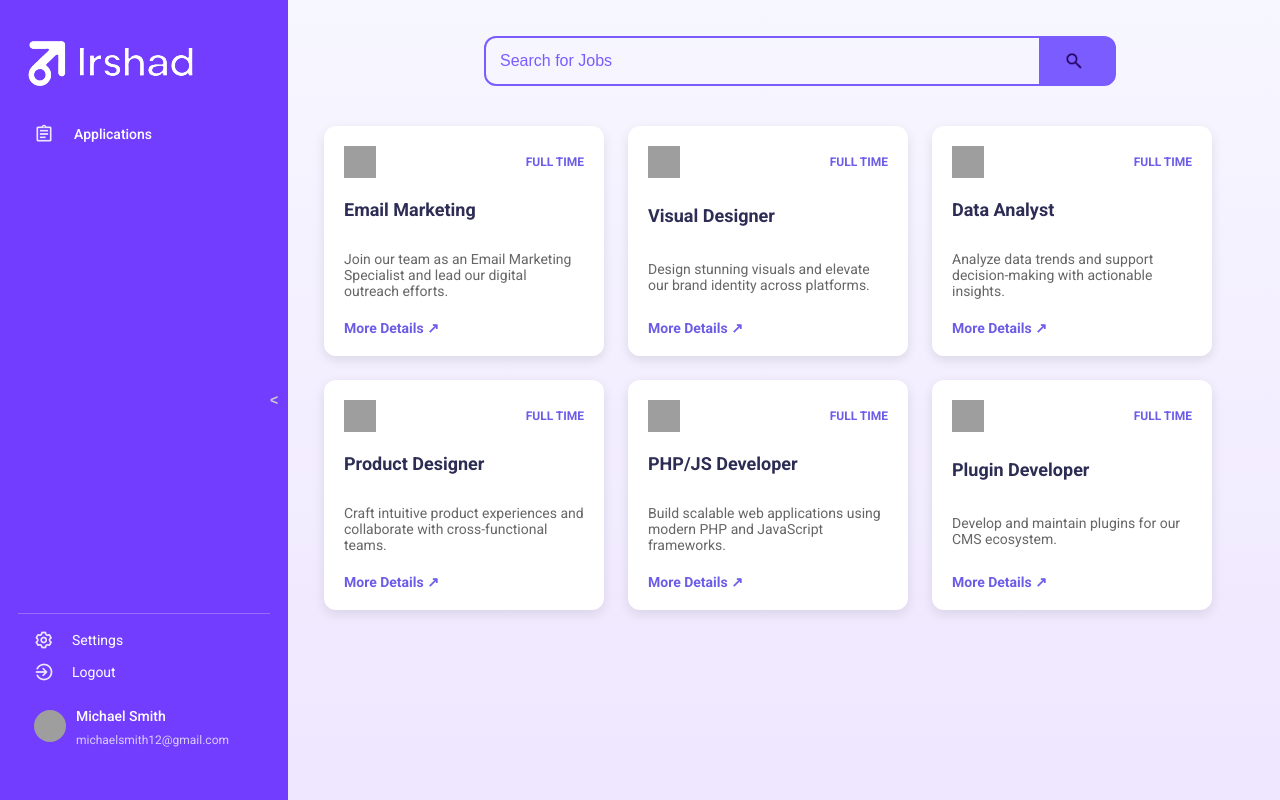
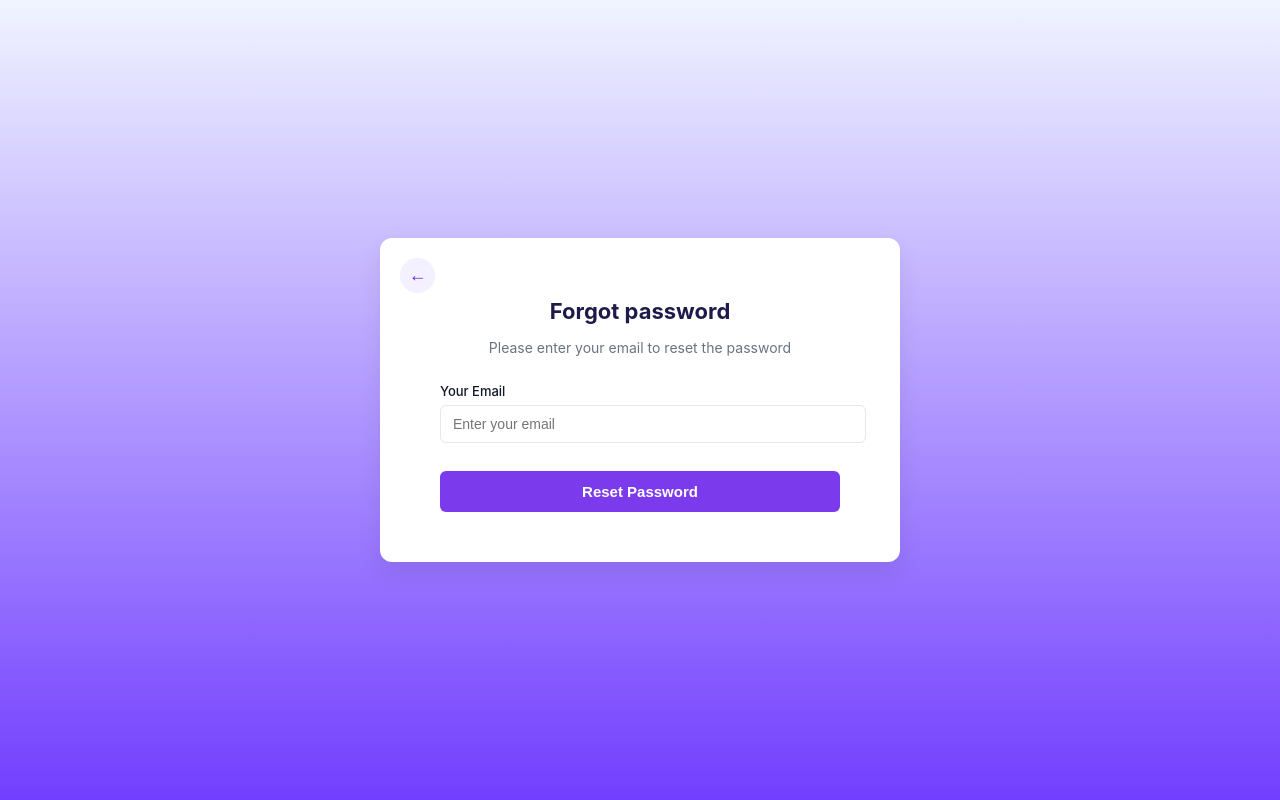
Before and after one commit to MoullaWissam/irshad-project, a React (Create React App) app: page / in a window 1280 px wide. Built offline with nearby package versions, Linux system fonts and the light colour scheme; grey boxes are pictures that could not be loaded.

Commit message:
Set new password page was built

```diff
--- a/src/App.js
+++ b/src/App.js
@@ -1,26 +1,20 @@
 import React from "react";
-import Sidebar from "./Components/SideBar/Sidebar.js";
-import Addjob from "./Company/Company 1/AddJobPage.js";
-import ApplicantsGrid from "./Company/Company 2/ApplicantsGrid.js";
-import UploadResume from "./Job seeker/Main/UploadResume.js";
-import Home from "./Job seeker/Job seeker 2/MatchesPage.js";
-import Jobs from "./Job seeker/Job seeker 3/Jobs.js";
+import { BrowserRouter as Router, Routes, Route } from "react-router-dom";
+import ForgotPassword from "./Components/Set new password/ForgotPassword";
+import CheckEmail from "./Components/Set new password/CheckEmail";
+import SetNewPassword from "./Components/Set new password/SetNewPassword";
+import Success from "./Components/Set new password/Success";
 
 function App() {
   return (
-    <div style={{ display: "flex", minHeight: "100vh" }}>
-      <Sidebar />
-      <main
-        style={{
-          flex: 1,
-          padding: 36,
-          background: "linear-gradient(#f7f7ff, #efe6ff)",
-        }}
-      >
-        {/* هنا تضع باقي المحتوى (العنوان + بطاقات) */}
-        <Jobs />
-      </main>
-    </div>
+    <Router>
+      <Routes>
+        <Route path="/" element={<ForgotPassword />} />
+        <Route path="/check-email" element={<CheckEmail />} />
+        <Route path="/set-password" element={<SetNewPassword />} />
+        <Route path="/success" element={<Success />} />
+      </Routes>
+    </Router>
   );
 }
 
--- /dev/null
+++ b/src/Components/Set new password/AuthCard.css
@@ -0,0 +1,118 @@
+/* ===== خلفية الصفحة ===== */
+.auth-container {
+  height: 100vh;
+  display: flex;
+  justify-content: center;
+  align-items: center;
+  font-family: "Inter", sans-serif;
+}
+
+/* ===== الكارد الأساسي ===== */
+.auth-card {
+  background: #fff;
+  border-radius: 12px;
+  box-shadow: 0 10px 25px rgba(0, 0, 0, 0.08);
+  padding: 50px 60px;
+  width: 400px;
+  text-align: center;
+  position: relative;
+}
+
+/* ===== زر الرجوع ===== */
+.back-btn {
+  position: absolute;
+  left: 20px;
+  top: 20px;
+  background: #f3f0ff;
+  border: none;
+  border-radius: 50%;
+  width: 35px;
+  height: 35px;
+  font-size: 18px;
+  cursor: pointer;
+  color: #6d28d9;
+  transition: background 0.3s;
+}
+
+.back-btn:hover {
+  background: #ede9fe;
+}
+
+/* ===== العناوين ===== */
+.auth-card h2 {
+  font-size: 22px;
+  font-weight: 700;
+  color: #1e1b4b;
+  margin-bottom: 8px;
+  margin-top: 10px;
+}
+
+.subtitle {
+  font-size: 14px;
+  color: #6b7280;
+  margin-bottom: 25px;
+  line-height: 1.4;
+}
+
+/* ===== حقول الإدخال ===== */
+.input-group {
+  text-align: left;
+  margin-bottom: 18px;
+}
+
+.input-group label {
+  display: block;
+  font-size: 13px;
+  font-weight: 500;
+  color: #111827;
+  margin-bottom: 6px;
+}
+
+.input-group input {
+  width: 100%;
+  padding: 10px 12px;
+  border: 1px solid #e5e7eb;
+  border-radius: 6px;
+  font-size: 14px;
+  outline: none;
+  transition: border-color 0.2s;
+}
+
+.input-group input:focus {
+  border-color: #7c3aed;
+}
+
+/* ===== زر الإرسال ===== */
+.submit-btn {
+  background-color: #7c3aed;
+  color: #fff;
+  border: none;
+  border-radius: 6px;
+  padding: 12px;
+  width: 100%;
+  font-weight: 600;
+  font-size: 15px;
+  cursor: pointer;
+  transition: background 0.3s;
+  margin-top: 10px;
+}
+
+.submit-btn:hover {
+  background-color: #6d28d9;
+}
+
+/* ===== أنيميشن الانتقال ===== */
+@keyframes fadeSlideIn {
+  0% {
+    opacity: 0;
+    transform: translateY(25px);
+  }
+  100% {
+    opacity: 1;
+    transform: translateY(0);
+  }
+}
+
+.fade-slide-in {
+  animation: fadeSlideIn 0.6s ease forwards;
+}
--- /dev/null
+++ b/src/Components/Set new password/AuthCard.js
@@ -0,0 +1,81 @@
+/**
+ * AuthCard Component
+ * مكون عام لعرض واجهات التوثيق مثل نسيان كلمة المرور وتحديثها
+ * يحتوي على عنوان، نص فرعي، حقول إدخال، زر تنفيذ، وسهم رجوع اختياري
+ */
+
+import React, { useEffect, useState } from "react";
+import { useNavigate } from "react-router-dom";
+import "./AuthCard.css";
+
+function AuthCard({
+  title,
+  subtitle,
+  fields,
+  buttonText,
+  onSubmit,
+  showBackButton = true,
+  customBackPath = null,
+  children,
+}) {
+  const navigate = useNavigate();
+  const [animate, setAnimate] = useState(false);
+
+  // تفعيل التحريك عند تحميل المكون
+  useEffect(() => {
+    setAnimate(true);
+  }, []);
+
+  // التعامل مع زر الرجوع
+  const handleBack = () => {
+    if (customBackPath) {
+      navigate(customBackPath); // الرجوع لمسار مخصص
+    } else {
+      navigate(-1); // الرجوع للصفحة السابقة
+    }
+  };
+
+  return (
+    <div className="auth-container">
+      {/* البطاقة الأساسية مع تأثير الدخول */}
+      <div className={`auth-card ${animate ? "fade-slide-in" : ""}`}>
+        {/* زر الرجوع إذا مطلوب */}
+        {showBackButton && (
+          <button className="back-btn" onClick={handleBack}>
+            ←
+          </button>
+        )}
+
+        {/* عنوان الواجهة */}
+        <h2>{title}</h2>
+
+        {/* النص الفرعي إذا موجود */}
+        {subtitle && <p className="subtitle">{subtitle}</p>}
+
+        {/* نموذج الإدخال */}
+        <form onSubmit={onSubmit}>
+          {fields &&
+            fields.map((field, index) => (
+              <div className="input-group" key={index}>
+                <label>{field.label}</label>
+                <input
+                  type={field.type}
+                  placeholder={field.placeholder}
+                  required
+                />
+              </div>
+            ))}
+
+          {/* محتوى إضافي مثل حقول OTP */}
+          {children}
+
+          <button type="submit" className="submit-btn">
+            {buttonText}
+          </button>
+        </form>
+      </div>
+    </div>
+  );
+}
+
+export default AuthCard;
--- /dev/null
+++ b/src/Components/Set new password/CheckEmail.css
@@ -0,0 +1,36 @@
+/* حقول إدخال الرمز */
+.otp-inputs {
+  display: flex;
+  justify-content: space-between;
+  gap: 12px;
+  margin-bottom: 24px;
+  margin-top: 10px;
+}
+
+.otp-box {
+  width: 50px;
+  height: 50px;
+  font-size: 20px;
+  text-align: center;
+  border: 1px solid #e5e7eb;
+  border-radius: 8px;
+  outline: none;
+  transition: border-color 0.2s;
+}
+
+.otp-box:focus {
+  border-color: #7c3aed;
+}
+
+/* رابط إعادة الإرسال */
+.resend-text {
+  font-size: 14px;
+  color: #6b7280;
+  margin-top: 12px;
+}
+
+.resend-link {
+  color: #7c3aed;
+  font-weight: 500;
+  cursor: pointer;
+}
--- /dev/null
+++ b/src/Components/Set new password/CheckEmail.js
@@ -0,0 +1,64 @@
+import React, { useRef } from "react";
+import { useNavigate } from "react-router-dom";
+import AuthCard from "./AuthCard";
+import "./CheckEmail.css";
+
+function CheckEmail() {
+  const navigate = useNavigate();
+  const inputsRef = useRef([]);
+
+  const handleChange = (e, index) => {
+    const value = e.target.value;
+    if (value.length === 1 && index < 4) {
+      inputsRef.current[index + 1].focus();
+    }
+  };
+
+  const handleSubmit = (e) => {
+    e.preventDefault();
+    const code = inputsRef.current.map((input) => input.value).join("");
+    console.log("Entered code:", code);
+    navigate("/set-password");
+  };
+
+  return (
+    <AuthCard
+      title="Check your email"
+      subtitle={
+        <>
+          We have sent a password recovery link to{" "}
+          <strong>alpha...@gmail.com</strong>
+          <br />
+          Enter 5 digit code that mentioned in the email
+        </>
+      }
+      fields={[]} // لا نستخدم حقول الإدخال هنا
+      buttonText="Open Email App"
+      onSubmit={handleSubmit}
+      showBackButton={true}
+    >
+      {/* حقول إدخال الرمز */}
+      <div className="otp-inputs">
+        {[0, 1, 2, 3, 4].map((i) => (
+          <input
+            key={i}
+            type="text"
+            maxLength="1"
+            className="otp-box"
+            ref={(el) => (inputsRef.current[i] = el)}
+            onChange={(e) => handleChange(e, i)}
+            required
+          />
+        ))}
+      </div>
+
+      {/* رابط إعادة الإرسال */}
+      <p className="resend-text">
+        Haven’t got the email yet?{" "}
+        <span className="resend-link">Resend email</span>
+      </p>
+    </AuthCard>
+  );
+}
+
+export default CheckEmail;
--- /dev/null
+++ b/src/Components/Set new password/ForgotPassword.js
@@ -0,0 +1,38 @@
+/**
+ * ForgotPassword Page
+ * واجهة "نسيت كلمة المرور" لطلب البريد الإلكتروني وإرسال رابط إعادة التعيين
+ */
+
+import React from "react";
+import { useNavigate } from "react-router-dom";
+import AuthCard from "./AuthCard";
+
+function ForgotPassword() {
+  const navigate = useNavigate();
+
+  // عند إرسال النموذج، ينتقل المستخدم إلى صفحة "تحقق من البريد"
+  const handleSubmit = (e) => {
+    e.preventDefault();
+    navigate("/check-email");
+  };
+
+  return (
+    <AuthCard
+      title="Forgot password"
+      subtitle="Please enter your email to reset the password"
+      fields={[
+        {
+          label: "Your Email",
+          type: "email",
+          placeholder: "Enter your email",
+        },
+      ]}
+      buttonText="Reset Password"
+      onSubmit={handleSubmit}
+      showBackButton={true}
+      customBackPath="/login"
+    />
+  );
+}
+
+export default ForgotPassword;
--- /dev/null
+++ b/src/Components/Set new password/SetNewPassword.js
@@ -0,0 +1,42 @@
+/**
+ * SetNewPassword Page
+ * واجهة تعيين كلمة مرور جديدة بعد التحقق من البريد
+ */
+
+import React from "react";
+import { useNavigate } from "react-router-dom";
+import AuthCard from "./AuthCard";
+
+function SetNewPassword() {
+  const navigate = useNavigate();
+
+  // عند إرسال النموذج، ينتقل المستخدم إلى صفحة "تم التغيير بنجاح"
+  const handleSubmit = (e) => {
+    e.preventDefault();
+    navigate("/success");
+  };
+
+  return (
+    <AuthCard
+      title="Set a new password"
+      subtitle="Create a new password. Ensure it differs from previous ones for security."
+      fields={[
+        {
+          label: "Password",
+          type: "password",
+          placeholder: "Enter new password",
+        },
+        {
+          label: "Confirm Password",
+          type: "password",
+          placeholder: "Confirm new password",
+        },
+      ]}
+      buttonText="Update Password"
+      onSubmit={handleSubmit}
+      showBackButton={true}
+    />
+  );
+}
+
+export default SetNewPassword;
--- /dev/null
+++ b/src/Components/Set new password/Success.js
@@ -0,0 +1,25 @@
+import React from "react";
+import { useNavigate } from "react-router-dom";
+import AuthCard from "./AuthCard";
+
+function Success() {
+  const navigate = useNavigate();
+
+  const handleSubmit = (e) => {
+    e.preventDefault();
+    navigate("/login");
+  };
+
+  return (
+    <AuthCard
+      title="Password updated!"
+      subtitle="Your password has been successfully updated."
+      fields={[]}
+      buttonText="Back to Login"
+      onSubmit={handleSubmit}
+      showBackButton={false}
+    />
+  );
+}
+
+export default Success;
```
